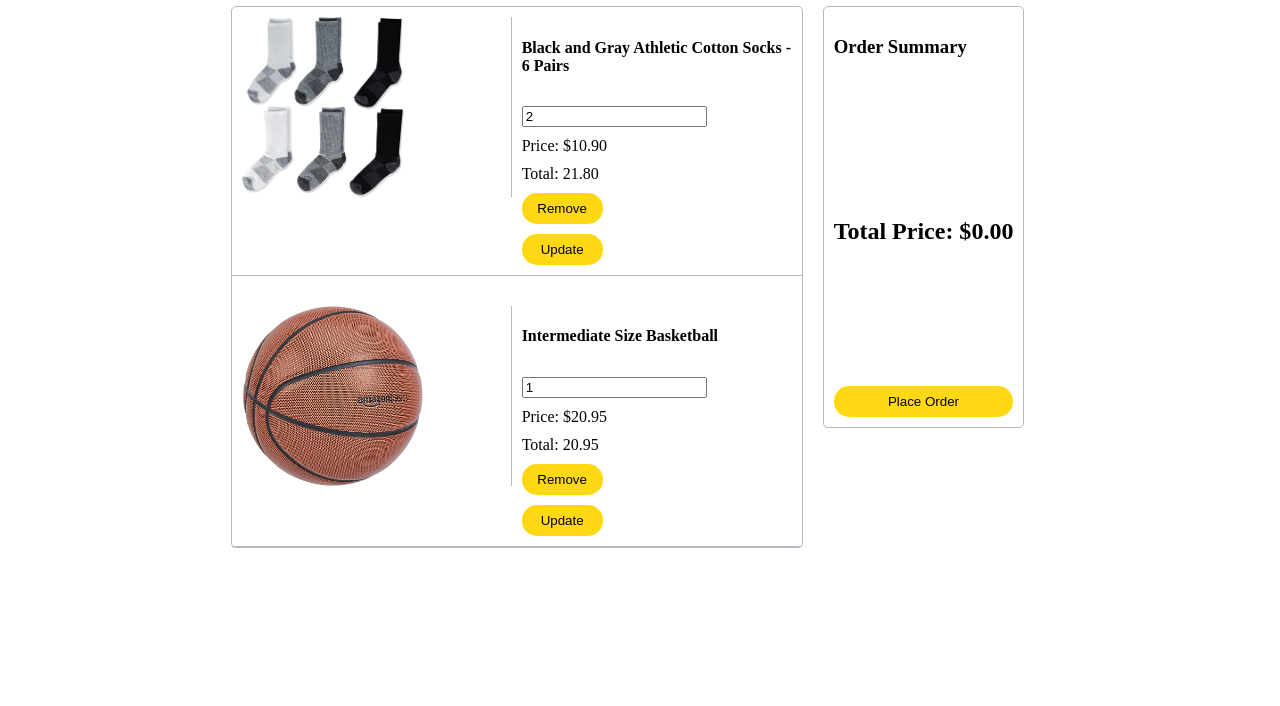
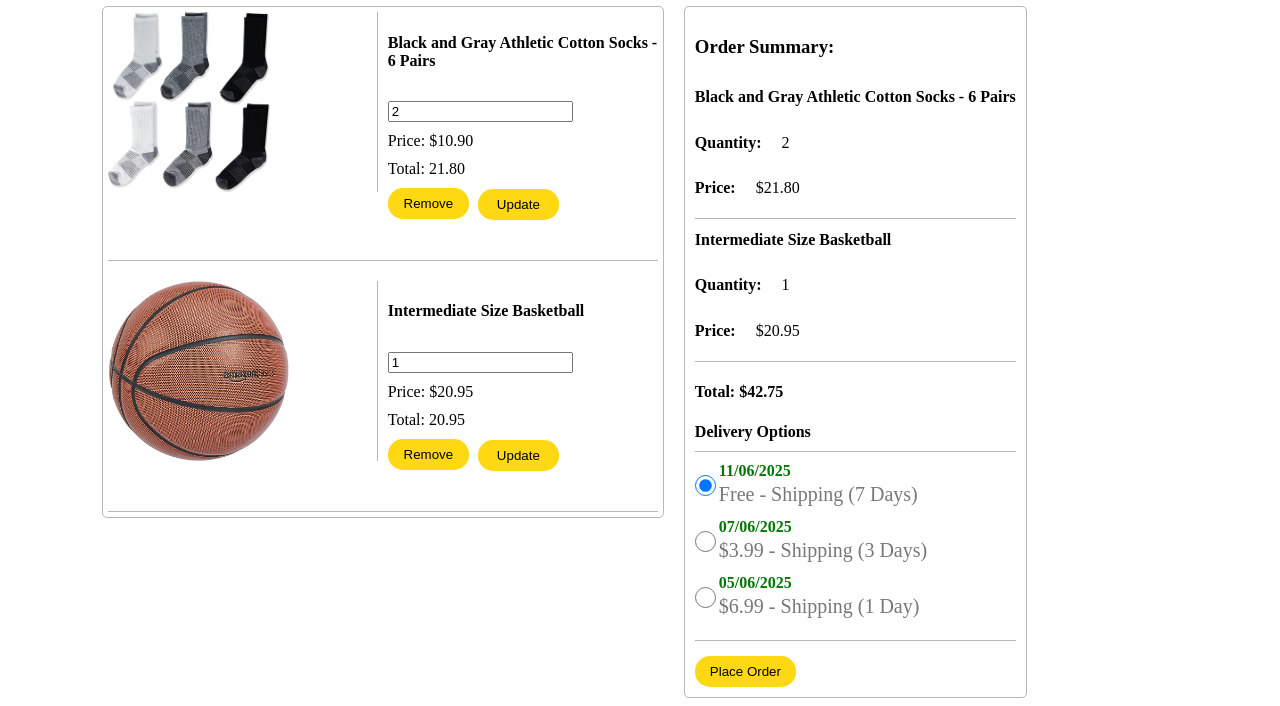
Before and after one commit to Tonwilly/Amazon, a plain HTML site: page checkout.html in a window 1280 px wide. Shown: the part 112-818 px from the top of the page. Drawn offline with Linux system fonts and the light colour scheme.

Commit message:
delivery options display on the checkout sheet

```diff
--- a/checkout.css
+++ b/checkout.css
@@ -77,9 +77,10 @@ main{
     justify-content: center;
     gap: 20px;
     padding: 0;
+    max-width: 90%;
 }
 .review-order-heading {
-    margin-left: 12em;
+    margin-left: 9em;
     margin-top: 60px;
     margin-bottom: 0;
 }
@@ -92,12 +93,14 @@ main{
     margin-left: -25px;
     border: 1px solid rgb(178, 185, 194);
         border-radius: 5px;
+    padding: 5px;
+    max-height: fit-content;
 }
 .checkout-item {
     display: grid;
     grid-template-columns: repeat(2, 1fr);
     border-bottom: 1px solid rgb(178, 185, 194);
-    padding: 10px;
+    padding: 0;
     width: 550px;
     gap: 10px;
 }
@@ -116,17 +119,18 @@ main{
 }
 .item-image img{
     max-height: 100%;
-
+    max-width: 90%;
 }
 .order-summary {
-    display: flex;
-    flex-direction: column;
+    display: block;
+    justify-content: center;
     justify-content: space-between;
     padding: 10px;
     border: 1px solid rgb(178, 185, 194);
     border-radius: 5px;
-    max-height: 400px;
-    max-width: 300px;
+    height: auto;
+    max-height: 70%;
+    max-width: Auto;
 }
 .place-order-btn{
     background: var(--button-color);
@@ -138,6 +142,7 @@ main{
 }
 .place-order-btn:hover{
     background: var(--button-hover);
+    transform: scale(1.05);
 }
 .remove-cart-item-btn{
     background: var(--button-color);
@@ -164,6 +169,9 @@ main{
     outline: none;
     border: none;
     max-width: 30%;
+    position: relative;
+    left: 90px;
+    top: -40px;
 }
 .update-cart-item-btn:hover{
     background: var(--button-hover);
@@ -173,3 +181,51 @@ main{
 .update-cart-item-btn:active{
     background: var(--button-active);
 }
+.order-summary-item{
+    border-bottom: 1px solid rgb(178, 185, 194);
+    padding: 5px;
+    margin: 0;
+}
+.order-summary-item div {
+    padding: 0;
+    margin: -5px;
+    margin-top: -15px;
+}
+.order-summary-item div span{
+    display: flex;
+    align-items: center;
+    gap: 20px;
+}
+.delivery-options-container{
+    border-top: 1px solid rgb(178, 185, 194);
+    border-bottom: 1px solid rgb(178, 185, 194);
+    padding: 10px 0 10px 0;
+    margin-bottom: 15px;
+}
+.delivery-options-title {
+    font-weight: 700;
+    margin-bottom: 10px;
+}
+
+.delivery-option {
+    display: grid;
+    grid-template-columns: 24px 1fr;
+    margin-bottom: 12px;
+    cursor: pointer;
+}
+
+.delivery-option-input {
+    margin-left: 0px;
+    cursor: pointer;
+}
+
+.delivery-option-date {
+    color: rgb(0, 118, 0);
+    font-weight: 550;
+    margin-bottom: 3px;
+}
+
+.delivery-option-price {
+    color: rgb(120, 120, 120);
+    font-size: 20px;
+}
--- a/checkout.html
+++ b/checkout.html
@@ -39,11 +39,22 @@
                 </form>
             </div>-->
             <div class="order-summary">
-                <h3>Order Summary</h3>
-                <h2>Total Price: $<span id="total-price">0.00</span></h2>
+                <h3>Order Summary: </h3>
+                <div class="order-items">
+                    <!-- Order items will be dynamically inserted here -->
+                </div>
+                <div class="order-total-price">
+                </div>
+                <p class="delivery-options-title">Delivery Options</p>
+                <div class="delivery-options-container">
+
+
+                </div>
+
                 <button id="place-order" class="place-order-btn">Place Order</button>
             </div>
 
         <script src="/checkout.js" type="module"></script>
+        <script src="/deliveryoption.js"></script>
 </body>
 </html>
--- a/checkout.js
+++ b/checkout.js
@@ -1,5 +1,6 @@
 import { cart, removeFromCart, updateCartItemQuantity} from './cart.js';
 import { getProduct} from './products.js';
+import { renderOrderSummary } from './orderSummary.js';
 
 
 document.getElementById("amazon-logo-btn").addEventListener("click", function() {
@@ -50,6 +51,7 @@ export function renderCartItems() {
             removeFromCart(productId);
             updateCartItemQuantity();
             renderCartItems();
+            renderOrderSummary();
         });
     });
 
@@ -57,3 +59,4 @@ export function renderCartItems() {
 
 renderCartItems();
 updateCartItemQuantity();
+renderOrderSummary();
--- /dev/null
+++ b/deliveryoption.js
@@ -0,0 +1,50 @@
+// delivery options
+const deliveryOptions = [
+    { id: '7days', label: '7 Days', days: 7, priceCents: 0 },
+    { id: '3days', label: '3 Days', days: 3, priceCents: 399 },
+    { id: '1day',  label: '1 Day',  days: 1, priceCents: 699 }
+  ];
+
+  // function for fetching date and formatting to dd/mm/yyy
+  function formatDate(date) {
+    // Format as DD/MM/YYYY
+    return `${date.getDate().toString().padStart(2, '0')}/${
+      (date.getMonth() + 1).toString().padStart(2, '0')
+    }/${date.getFullYear()}`;
+  }
+
+  // changing cents to dollars and cents
+  function formatPrice(cents) {
+    return cents === 0 ? 'Free' : `$${(cents / 100).toFixed(2)}`;
+  }
+
+  // generating html for delivery options
+  // and rendering it to the delivery options container
+  function renderDeliveryOptions() {
+    const container = document.querySelector('.delivery-options-container');
+    if (!container) return;
+
+    const today = new Date();
+    let html = '';
+
+    deliveryOptions.forEach((option, idx) => {
+      const deliveryDate = new Date(today);
+      deliveryDate.setDate(today.getDate() + option.days);
+      const dateString = formatDate(deliveryDate);
+      const priceString = formatPrice(option.priceCents);
+
+      html += `
+        <div class="delivery-option js-delivery-option" data-delivery-option-id="${option.id}">
+          <input type="radio" class="delivery-option-input" name="delivery-option" id="delivery-${option.id}" ${idx === 0 ? 'checked' : ''}>
+          <label for="delivery-${option.id}">
+            <div class="delivery-option-date">${dateString}</div>
+            <div class="delivery-option-price">${priceString} - Shipping (${option.label})</div>
+          </label>
+        </div>
+      `;
+    });
+
+    container.innerHTML = html;
+  }
+
+  document.addEventListener('DOMContentLoaded', renderDeliveryOptions);
--- /dev/null
+++ b/orderSummary.js
@@ -0,0 +1,43 @@
+import { cart} from './cart.js';
+import { getProduct } from './products.js';
+
+export function renderOrderSummary() {
+    let orderSummaryHTML = "";
+
+    if (cart.length === 0) {
+        // If the cart is empty(no items), display a message
+        orderSummaryHTML = "<p>Your cart is empty.</p>";
+    } else {
+        cart.forEach(item => {
+            const product = getProduct(item.productId); // fetch product details
+            // total price of item according to quantity
+            const itemTotal = (product.priceCents / 100 * item.quantity).toFixed(2);
+            // Generate HTML for each item in the order summary
+            orderSummaryHTML += `
+                <div class="order-summary-item">
+                    <div class="item-name">
+                        <h4>${product.name}</h4>
+                    </div>
+                    <div class="item-quantity">
+                        <span><h4>Quantity:</h4> ${item.quantity}</span>
+                    </div>
+                    <div class="item-price">
+                        <span><h4>Price: </h4>$${itemTotal}</span>
+                    </div>
+                </div>
+            `;
+        });
+    }
+    // Update the order summary section with the generated HTML
+    document.querySelector(".order-items").innerHTML = orderSummaryHTML;
+
+
+    // Calculate and display the total price of all items in the cart
+    const totalPrice = cart.reduce((total, item) => {
+        const product = getProduct(item.productId);
+        return total + (product.priceCents / 100 * item.quantity);
+    }, 0).toFixed(2);
+
+    // Display the total price in the order summary
+    document.querySelector(".order-total-price").innerHTML = `<h4>Total: $${totalPrice}</h4>`;
+}
--- a/products.js
+++ b/products.js
@@ -4,8 +4,8 @@ export function getProduct(productId){
         throw new Error(`Product with ID ${productId} not found.`);
     } else {
         return {
-            ...matchingProduct,
-            price: (matchingProduct.priceCents / 100).toFixed(2),
+            ...matchingProduct
+
         };
     }
 }
```
